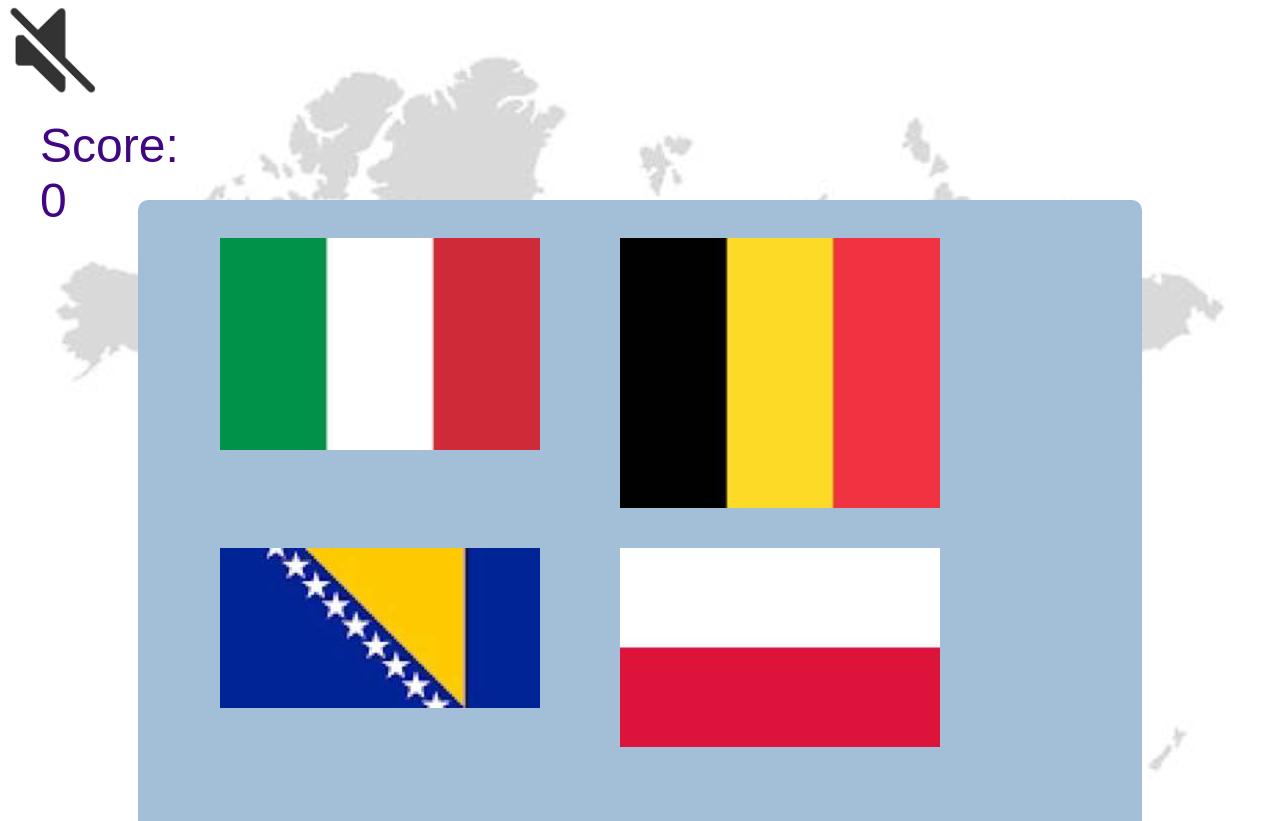
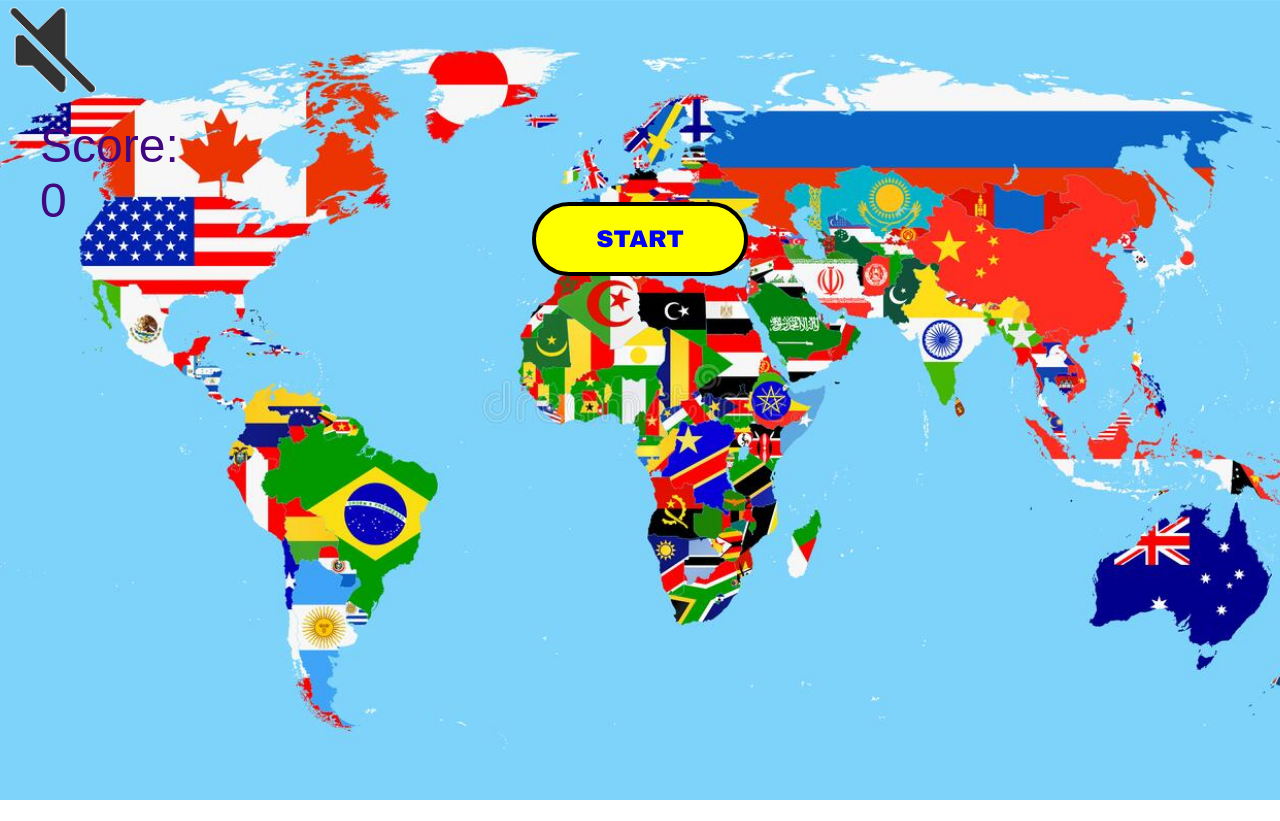
Before and after one commit to manshilin/countryFlag, a plain HTML site: page index.html in a window 1280 px wide. Shown: the top 821 px of the page. After the commit the page ends 800 px from the top, so only its background shows below. Drawn offline with Linux system fonts and the light colour scheme.

Commit message:
Добавил кнопку старт
Добавил кнопку старт поменял фон

```diff
--- a/css/style.css
+++ b/css/style.css
@@ -7,7 +7,7 @@ html, body {
 }
 
 body {
-	background: url(../images/0.jpg) no-repeat center top fixed;
+	background: url(../images/01.jpg) no-repeat center top fixed;
     -webkit-background-size: cover;
     -moz-background-size: cover;
     -o-background-size: cover;
@@ -53,6 +53,7 @@ body {
     padding: 2px;
     margin: 0 auto;
     margin-top: 100px;
+    display: none;
 }
 
 .game_field ul {
@@ -92,3 +93,26 @@ body {
 .ans0:hover, .ans1:hover, .ans2:hover, .ans3:hover {
     background: #A2BFD7;
 }
+
+#startBlock {
+    border-radius: 20px;
+    text-align: center;
+    padding: 2px 20px;
+    margin: 80px auto;
+    font-family: arial black;
+    font-size: 24px;
+}
+
+#startBtn {
+    padding: 20px 60px;
+    font-size: 24px;
+    font-family: arial black;
+    background: yellow;
+    border-radius: 50px;
+    border: 4px solid black;
+    cursor: pointer;
+    margin: 20px;
+    outline: none;
+    color: blue;
+    text-transform: uppercase;
+}
--- a/index.html
+++ b/index.html
@@ -21,7 +21,6 @@
     <audio>
         <source src="audio/1.mp3">
     </audio>
-
     <div class="game_field">
         <ul id="flag">
 
@@ -35,7 +34,9 @@
 
 
     </div>
-
+    <div id="startBlock">
+        <button id="startBtn">Start</button>
+    </div>
 
     <script src="js/script.js"></script>
 </body>
--- a/js/script.js
+++ b/js/script.js
@@ -194,3 +194,11 @@ function shuffle(array) {
     }
 
   }
+
+let startBtn = document.querySelector("#startBtn");
+let gameField = document.querySelector(".game_field");
+let startBlock = document.querySelector("#startBlock");
+startBtn.onclick = function (){
+    startBlock.style.display = "none";
+    gameField.style.display = "block";
+}
```
Also changed, not shown: images/01.jpg (added).
